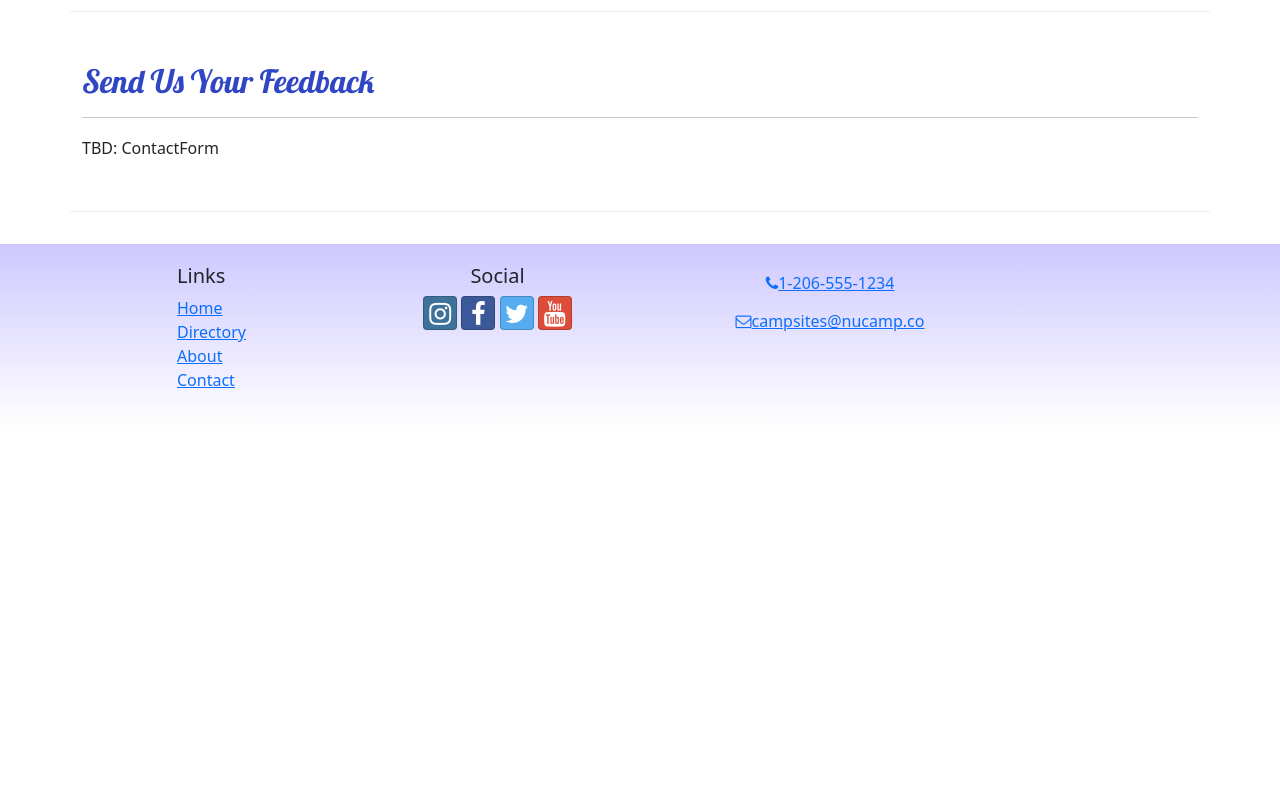
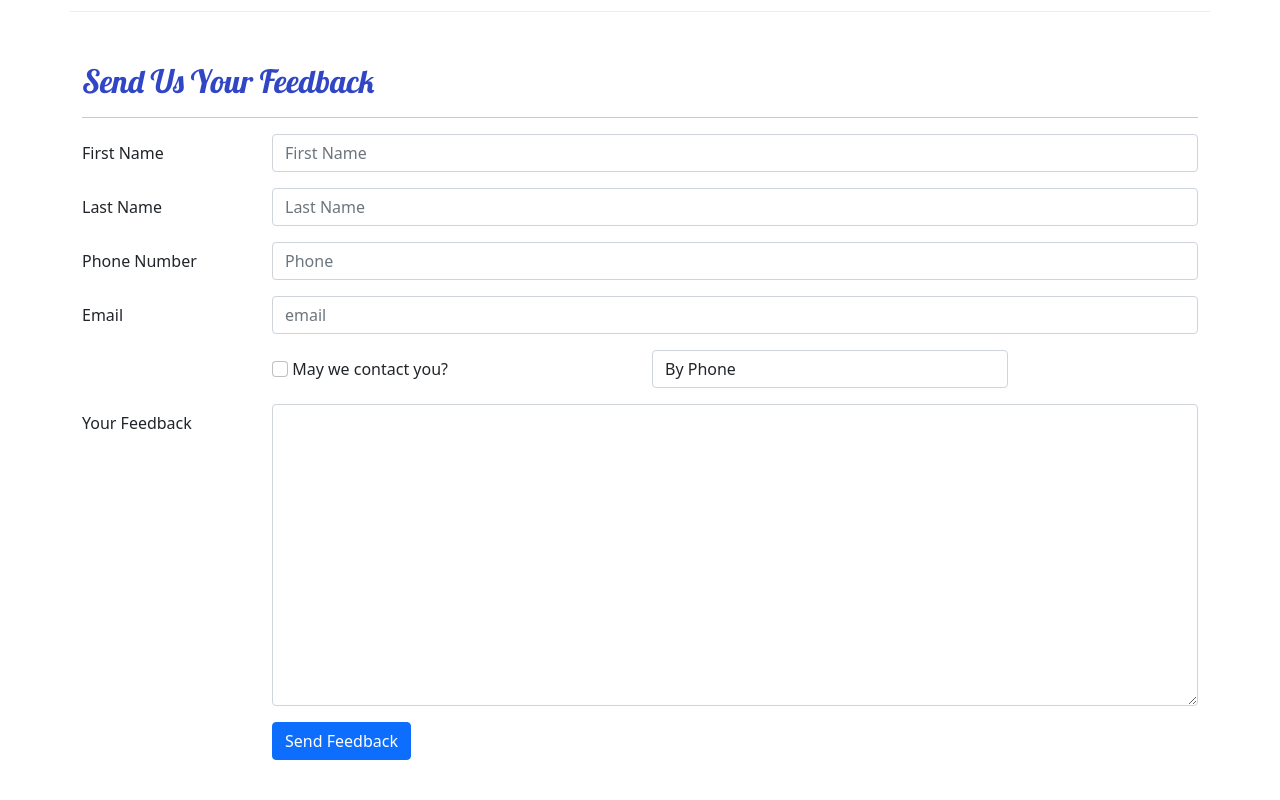
Before and after one commit to dj-supa/nucampsite-with-React, a React (Create React App) app: page /contact in a window 1280 px wide. Shown: the part 480-1280 px from the top of the page. Before the commit the page ends 908 px from the top, so only its background shows below. Built offline with nearby package versions, Linux system fonts and the light colour scheme.

Commit message:
validateContactForm

```diff
--- /dev/null
+++ b/src/components/ContactForm.js
@@ -0,0 +1,145 @@
+import { Button, Label, Col, FormGroup } from 'reactstrap';
+import { Formik, Field, Form, ErrorMessage } from 'formik';
+import { validateContactForm } from '../utils/validateContactForm';
+
+const ContactForm = () => {
+    const handleSubmit = (values, { resetForm }) => {
+        console.log('form values:', values);
+        console.log('in JSON format:', JSON.stringify(values));
+        resetForm();
+    };
+
+    return (
+        <Formik
+            initialValues={{
+                firstName: '',
+                lastName: '',
+                phoneNum: '',
+                email: '',
+                agree: false,
+                contactType: 'By Phone',
+                feedback: ''
+            }}
+            onSubmit={handleSubmit}
+            validate={validateContactForm}
+        >
+            <Form>
+                <FormGroup row>
+                    <Label htmlFor='firstName' md='2'>
+                        First Name
+                    </Label>
+                    <Col md='10'>
+                        <Field
+                            name='firstName'
+                            placeholder='First Name'
+                            className='form-control'
+                        />
+                        <ErrorMessage name='firstName'>
+                            {(msg) => <p className='text-danger'>{msg}</p>}
+                        </ErrorMessage>
+                    </Col>
+                </FormGroup>
+                <FormGroup row>
+                    <Label htmlFor='lastName' md='2'>
+                        Last Name
+                    </Label>
+                    <Col md='10'>
+                        <Field
+                            name='lastName'
+                            placeholder='Last Name'
+                            className='form-control'
+                        />
+                        <ErrorMessage name='lastName'>
+                            {(msg) => <p className='text-danger'>{msg}</p>}
+                        </ErrorMessage>
+
+                    </Col>
+                </FormGroup>
+                <FormGroup row>
+                    <Label htmlFor='phoneNum' md='2'>
+                        Phone Number
+                    </Label>
+                    <Col md='10'>
+                        <Field
+                            name='phoneNum'
+                            placeholder='Phone'
+                            className='form-control'
+                        />
+                        <ErrorMessage name='phoneNum'>
+                            {(msg) => <p className='text-danger'>{msg}</p>}
+                        </ErrorMessage>
+
+                    </Col>
+                </FormGroup>
+                <FormGroup row>
+                    <Label htmlFor='email' md='2'>
+                        Email
+                    </Label>
+                    <Col md='10'>
+                        <Field
+                            name='email'
+                            placeholder='email'
+                            className='form-control'
+                        />
+                        <ErrorMessage name='email'>
+                            {(msg) => <p className='text-danger'>{msg}</p>}
+                        </ErrorMessage>
+
+                    </Col>
+                </FormGroup>
+                <FormGroup row>
+                    <Label check md={{ size: 4, offset: 2 }}>
+                        <Field
+                            name='agree'
+                            type='checkbox'
+                            className='form-check-input'
+                        />{' '}
+                        May we contact you?
+                    </Label>
+                    <Col md='4'>
+                        <Field
+                            name='contactType'
+                            as='select'
+                            className='form-control'
+                        >
+                            <option>By Phone</option>
+                            <option>By Email</option>
+                        </Field>
+                    </Col>
+                </FormGroup>
+                <FormGroup row>
+                    <Label htmlFor='feedback' md='2'>
+                        Your Feedback
+                    </Label>
+                    <Col md='10'>
+                        <Field
+                            name='feedback'
+                            as='textarea'
+                            rows='12'
+                            className='form-control'
+                        />
+                    </Col>
+                </FormGroup>
+                <FormGroup row>
+                    <Col md={{ size: 10, offset: 2 }}>
+                        <Button type='submit' color='primary'>
+                            Send Feedback
+                        </Button>
+                    </Col>
+                </FormGroup>
+            </Form>
+
+        </Formik>
+    )
+}
+
+
+
+
+
+
+
+
+
+
+export default ContactForm;
--- a/src/pages/ContactPage.js
+++ b/src/pages/ContactPage.js
@@ -1,6 +1,6 @@
 import { Container, Col, Row } from 'reactstrap';
 import SubHeader from '../components/SubHeader';
-
+import ContactForm from '../components/ContactForm';
 
 
 const ContactPage = () => {
@@ -41,7 +41,7 @@
                     <h2>Send Us Your Feedback</h2>
                     <hr/>
                 </Col>
-                <Col md='10'>TBD: ContactForm</Col>
+                <ContactForm/>
             </Row>
         </Container>
     )
--- /dev/null
+++ b/src/utils/validateContactForm.js
@@ -0,0 +1,30 @@
+export const validateContactForm = (values) => {
+    const errors = {};
+
+    if(!values.firstName) {
+        errors.firstName = 'Required';
+    } else if (values.firstName.length < 2 ) {
+        errors.firstName = 'Must be at least 2 characters.';
+    } else if (values.firstName.length > 15) {
+        errors.firstName = 'Must be 15 characters or less';
+    }
+
+    if(!values.lastName) {
+        errors.lastName = 'Required';
+    } else if (values.lastName.length < 2 ) {
+        errors.lastName = 'Must be at least 2 characters.';
+    } else if (values.lastName.length > 15) {
+        errors.lastName = 'Must be 15 characters or less';
+    }
+
+    const reg = /^\d+$/;
+    if (!reg.test(values.phoneNum)) {
+        errors.phoneNum = 'The phone number should contain only numbers';
+    }
+
+    if(!values.email.includes('@')) {
+        errors.email = 'Email should contain a @';
+    }
+
+    return errors;
+};
```
